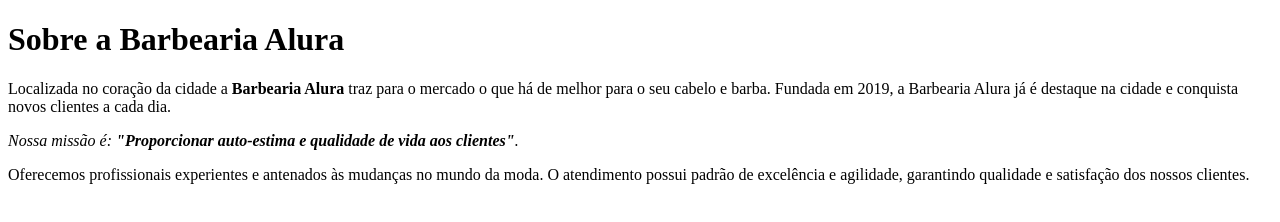
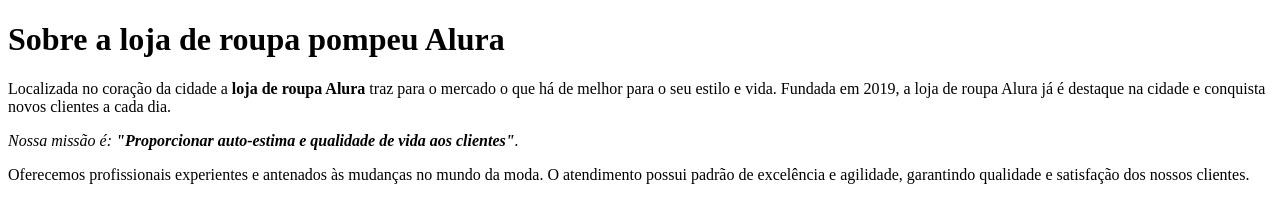
Before and after one commit to pompeu15/Pompeu, a plain HTML site: page index.html in a window 1280 px wide. Drawn offline with Linux system fonts and the light colour scheme.

Commit message:
Update index.html

```diff
--- a/index.html
+++ b/index.html
@@ -2,13 +2,13 @@
 <html lang="pt-br">
     <head>
         <meta charset="UTF-8">
-        <title>Barbearia Alura</title>
+        <title>loja de roupa Alura</title>
     </head>
     <body>
-        <h1>Sobre a Barbearia Alura</h1>
+        <h1>Sobre a loja de roupa pompeu Alura</h1>
 
-        <p>Localizada no coração da cidade a <strong>Barbearia Alura</strong> traz para o mercado o que há de melhor para o seu cabelo e barba.
-        Fundada em 2019, a Barbearia Alura já é destaque na cidade e conquista novos clientes a cada dia.</p>
+        <p>Localizada no coração da cidade a <strong>loja de roupa Alura</strong> traz para o mercado o que há de melhor para o seu estilo e vida.
+        Fundada em 2019, a loja de roupa Alura já é destaque na cidade e conquista novos clientes a cada dia.</p>
 
         <p><em>Nossa missão é: <strong>"Proporcionar auto-estima e qualidade de vida aos clientes"</strong>.</em></p>
 
```
